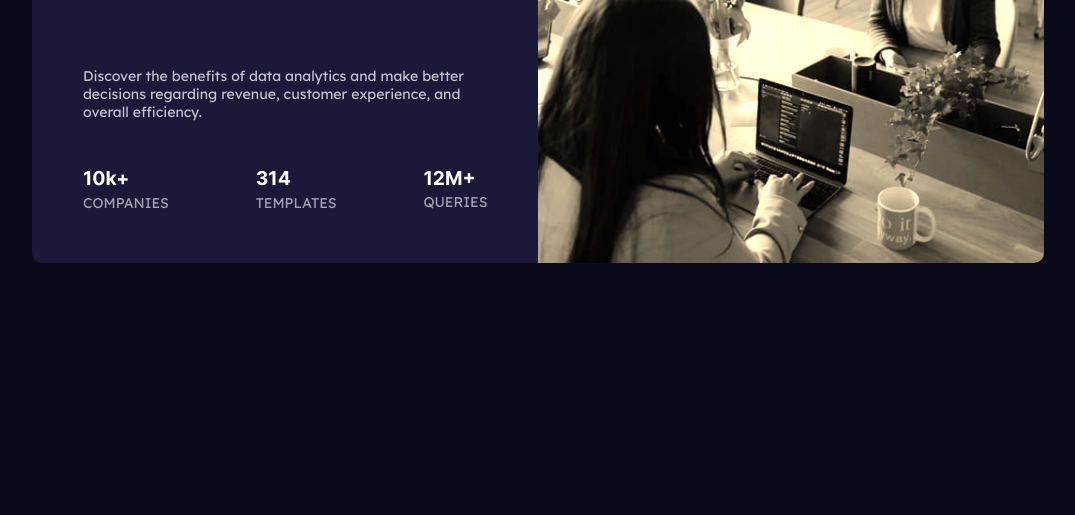
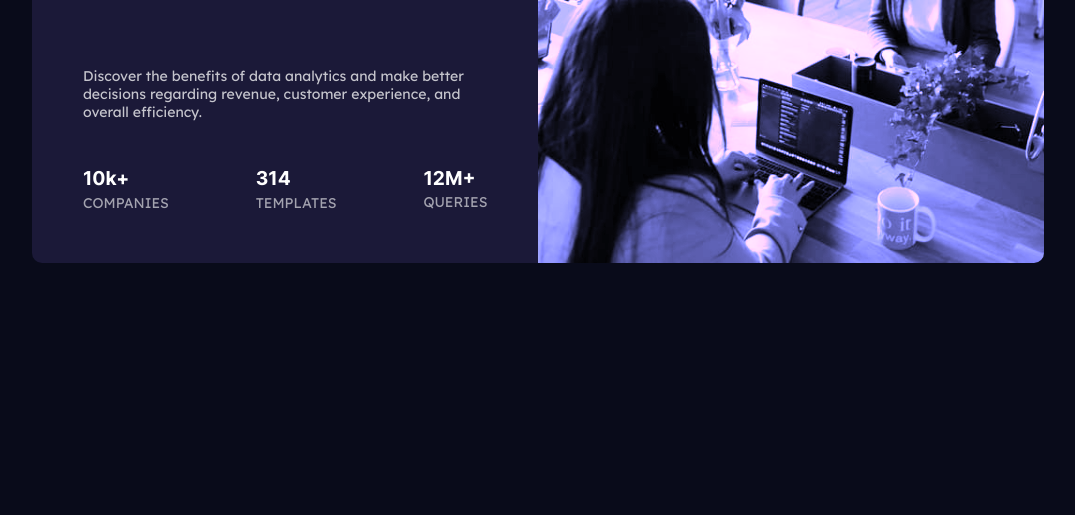
Before and after one commit to doudou80/FM_stats_card, a plain HTML site: page index.html in a window 1280 px wide. Shown: the part 285-800 px from the top of the page, without its empty margins (102-1177 px from the left). Drawn offline with Linux system fonts and the light colour scheme.

Commit message:
[IMAGE][filter] : filter close to purpleé

```diff
--- a/style.css
+++ b/style.css
@@ -71,7 +71,7 @@ body {
 .image-container > img {
     width: 100%;
     height: 100%;
-    filter: sepia(80%);
+    filter: sepia(100%) saturate(300%) hue-rotate(200deg);
 }
 @media (max-width: 600px) {
     .container {
```
